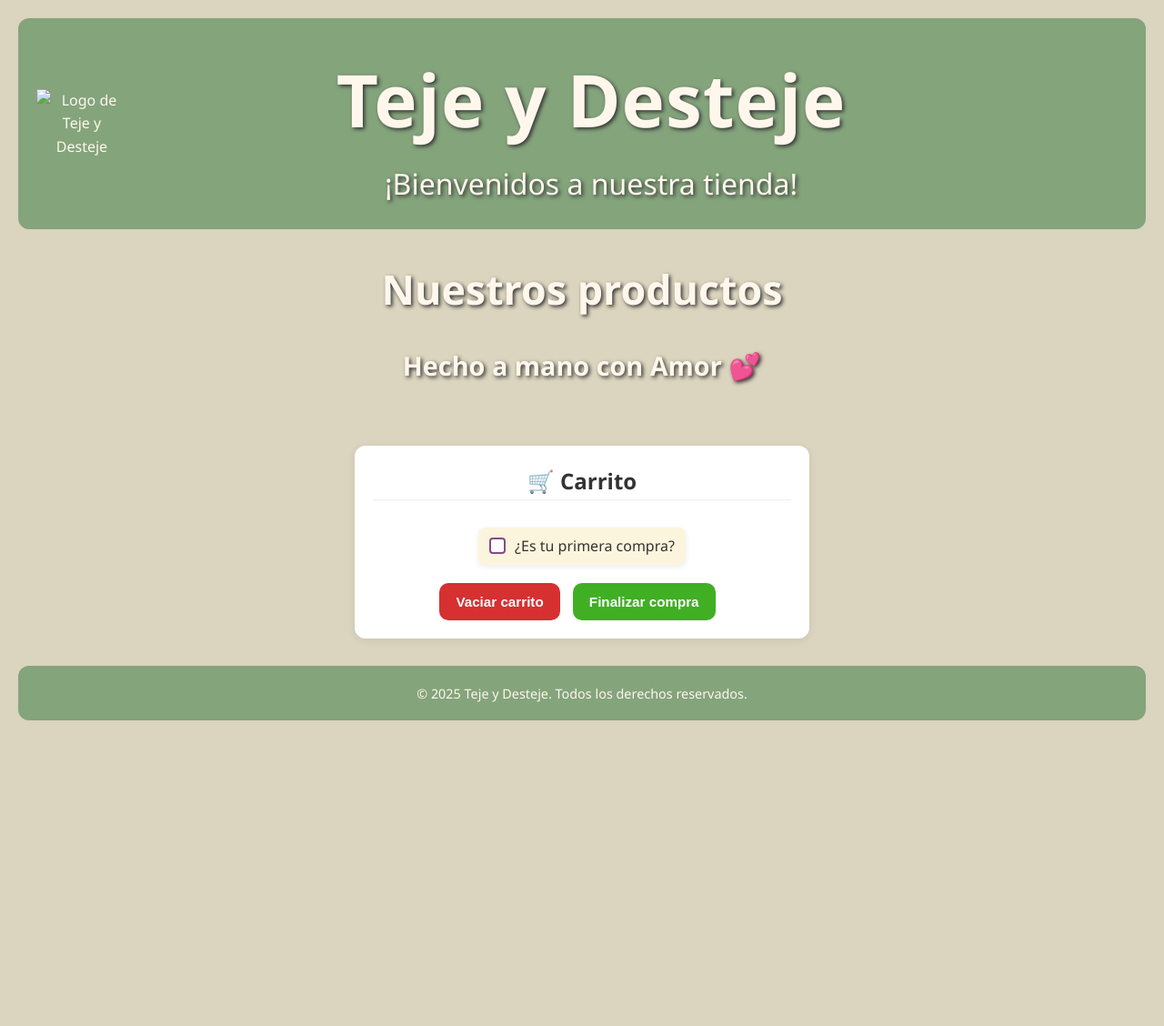
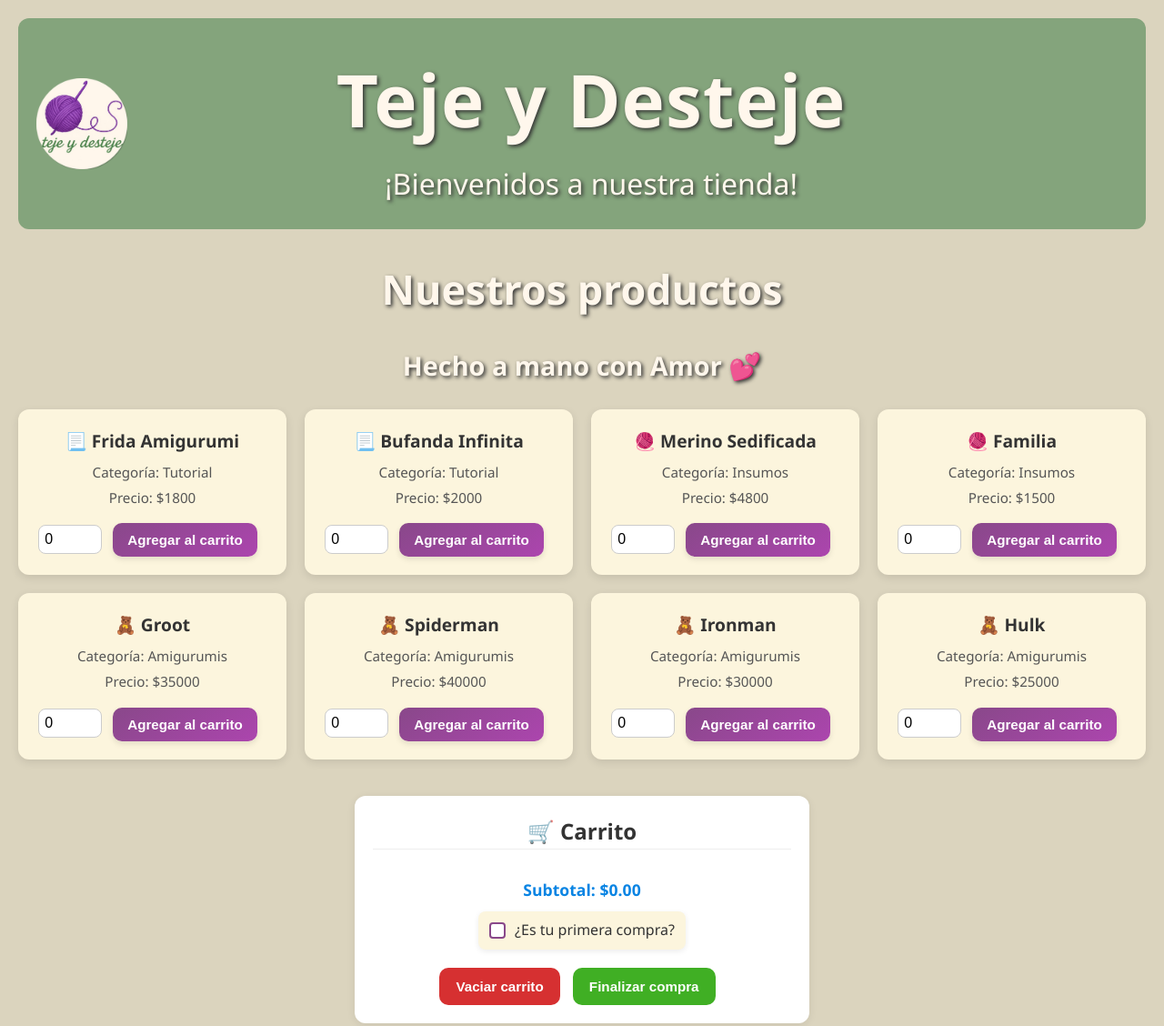
Before and after one commit to SamantaDuque/EntregaFinal-Duque, a plain HTML site: page index.html in a window 1280 px wide. Shown: the top 1128 px of the page at 91% size. Before the commit the page ends 812 px from the top, so only its background shows below. Drawn offline with Linux system fonts and the light colour scheme; some packages are replaced by stand-ins of ours; files that its build step writes are made by us from their sources; the site is published under a folder, as on GitHub Pages, so addresses that start at the root find nothing; a script that the page names is missing.

Commit message:
fix: errores en visualizacion de estilos en pages

```diff
--- a/index.html
+++ b/index.html
@@ -5,14 +5,14 @@
     <meta charset="UTF-8" />
     <meta name="viewport" content="width=device-width, initial-scale=1" />
     <title>Teje y Desteje</title>
-    <link rel="stylesheet" href="EntregaFinal/assets/css/styles.css" />
+    <link rel="stylesheet" href="assets/css/styles.css" />
     <script src="https://cdn.jsdelivr.net/npm/sweetalert2@11"></script>
 
 </head>
 
 <body>
     <header>
-        <img src="/EntregaFinal-Duque/assets/img/logoTejeyDestejeRedondo.png" alt="Logo de Teje y Desteje" class="header-logo" />
+        <img src="assets/img/logoTejeyDestejeRedondo.png" alt="Logo de Teje y Desteje" class="header-logo" />
         <div class="header-text">
             <h1>Teje y Desteje</h1>
             <p>¡Bienvenidos a nuestra tienda!</p>
@@ -61,7 +61,7 @@
         <p>© 2025 Teje y Desteje. Todos los derechos reservados.</p>
     </footer>
 
-    <script src="/EntregaFinal-Duque/js/app.js"></script>
+    <script src="js/app.js"></script>
 </body>
 
 </html>
```
